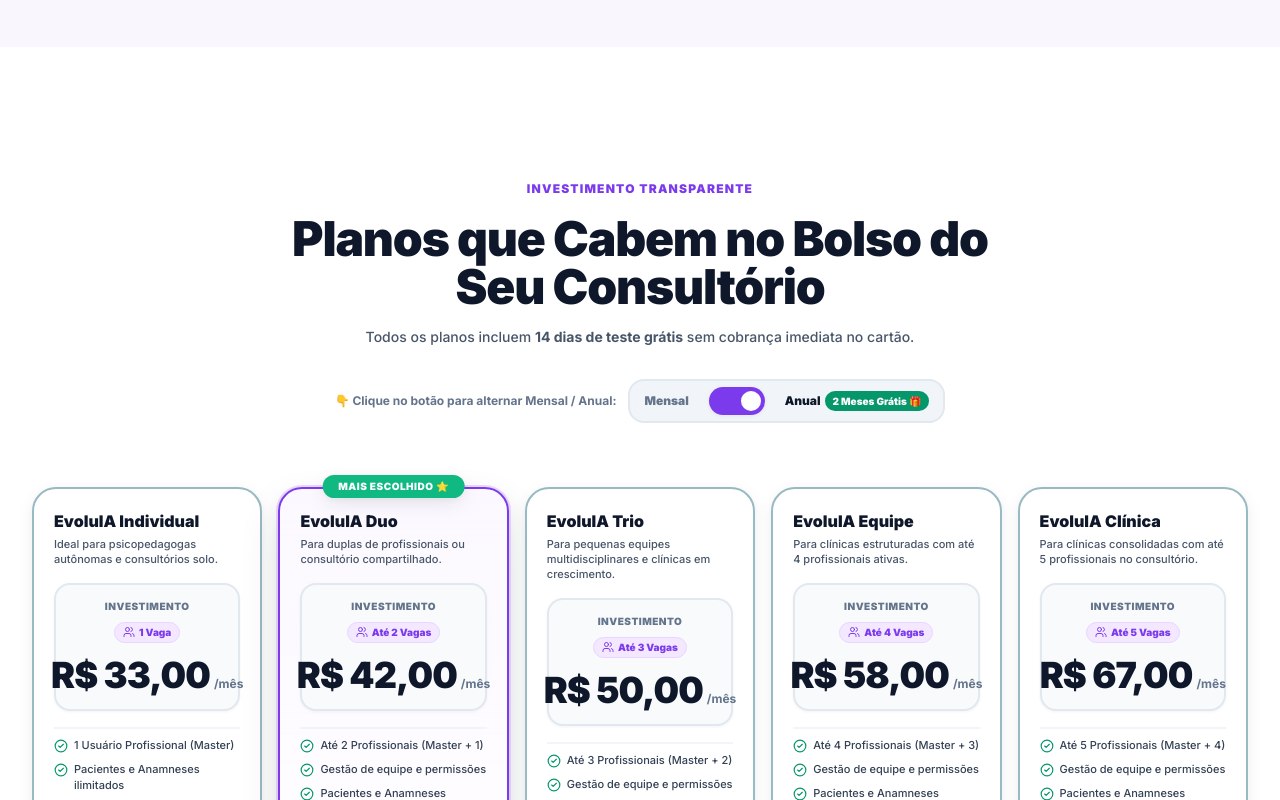
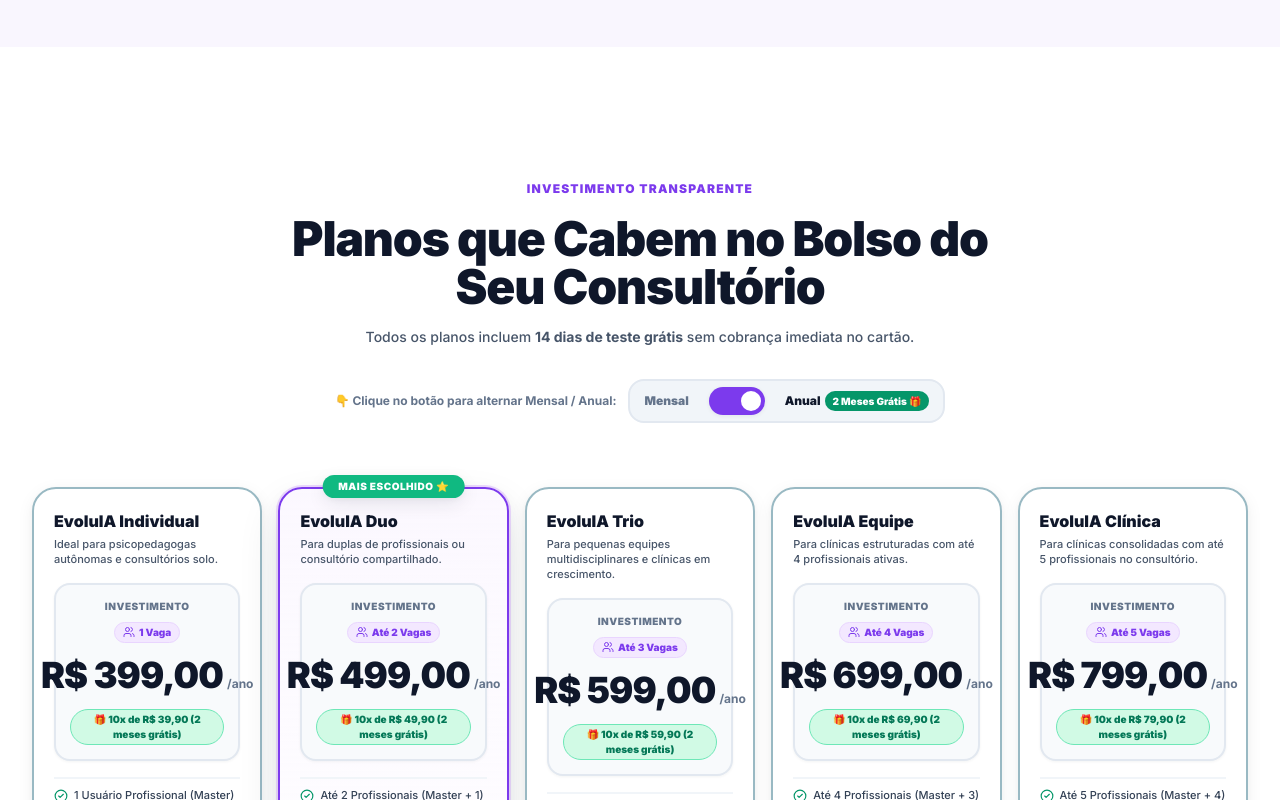
Before and after one commit to renatocarbone817/EvoluIA, a React (Vite) app: page / in a window 1280 px wide. Both pictures are taken after a click on the button 736 px from the left and 4323 px from the top of the page. Shown: the part 3923-4723 px from the top of the page. Built offline with nearby package versions, Linux system fonts and the light colour scheme; no server answers.

Commit message:
feat(planos): ajustar preco anual para 10x o valor mensal com badge de 2 meses gratis

```diff
--- a/src/pages/landing/LandingPage.tsx
+++ b/src/pages/landing/LandingPage.tsx
@@ -792,7 +792,7 @@ export function LandingPage() {
           <div className="grid grid-cols-1 md:grid-cols-2 lg:grid-cols-5 gap-4 items-stretch">
             {PLANS_CONFIG.map((plan) => {
               const isPopular = plan.isPopular
-              const price = billingPeriod === "monthly" ? plan.priceMonthly : Math.round(plan.priceMonthly * 10 / 12)
+              const price = billingPeriod === "monthly" ? plan.priceMonthly : plan.priceMonthly * 10
 
               return (
                 <div
@@ -833,15 +833,23 @@ export function LandingPage() {
                         </div>
                       </div>
 
-                      {/* Bottom Row: Preço Grande e /mês Junto na Mesma Linha */}
+                      {/* Bottom Row: Preço Grande e /mês ou /ano Junto na Mesma Linha */}
                       <div className="flex items-baseline justify-center gap-1 pt-1">
                         <span className="text-3xl sm:text-4xl font-black text-[#0F172A] tracking-tight whitespace-nowrap">
                           R$ {price.toFixed(2).replace(".", ",")}
                         </span>
                         <span className="text-xs font-bold text-slate-500 whitespace-nowrap">
-                          /mês
+                          {billingPeriod === "monthly" ? "/mês" : "/ano"}
                         </span>
                       </div>
+
+                      {billingPeriod === "yearly" && (
+                        <div className="text-center pt-0.5">
+                          <span className="text-[10px] font-black text-emerald-700 bg-emerald-100 px-2.5 py-0.5 rounded-full border border-emerald-300 inline-flex items-center gap-1">
+                            <span>🎁 10x de R$ {plan.priceMonthly.toFixed(2).replace(".", ",")} (2 meses grátis)</span>
+                          </span>
+                        </div>
+                      )}
                     </div>
 
                     {/* Recursos */}
--- a/src/pages/plan/PlanPage.tsx
+++ b/src/pages/plan/PlanPage.tsx
@@ -339,11 +339,12 @@ export function PlanPage() {
             const isUpgrade = (details?.planConfig.maxProfessionals || 1) < plan.maxProfessionals
             const isDowngrade = (details?.planConfig.maxProfessionals || 1) > plan.maxProfessionals
 
-            // Preço com desconto anual se Anual estiver selecionado (10 meses divididos por 12)
+            // Preço com desconto anual se Anual estiver selecionado (10x o valor mensal = 2 meses grátis)
+            const annualTotalPrice = plan.priceMonthly * 10
             const displayedPrice =
               billingPeriod === "monthly"
                 ? plan.formattedPrice
-                : `R$ ${Math.round((plan.priceMonthly * 10) / 12).toFixed(2).replace(".", ",")}`
+                : `R$ ${annualTotalPrice.toFixed(2).replace(".", ",")}`
 
             // Validação de Downgrade
             const downgradeCheck = isDowngrade && details
@@ -398,15 +399,23 @@ export function PlanPage() {
                       </div>
                     </div>
 
-                    {/* Bottom Row: Preço Grande e /mês Junto na Mesma Linha */}
+                    {/* Bottom Row: Preço Grande e /mês ou /ano Junto na Mesma Linha */}
                     <div className="flex items-baseline justify-center gap-1 pt-1">
                       <span className="text-3xl sm:text-4xl font-black text-[#0D2329] tracking-tight whitespace-nowrap">
                         {displayedPrice}
                       </span>
                       <span className="text-xs font-bold text-[#6B7C83] whitespace-nowrap">
-                        /mês
+                        {billingPeriod === "monthly" ? "/mês" : "/ano"}
                       </span>
                     </div>
+
+                    {billingPeriod === "yearly" && (
+                      <div className="text-center pt-0.5">
+                        <span className="text-[10px] font-black text-emerald-700 bg-emerald-50 px-2 py-0.5 rounded-full border border-emerald-200 inline-flex items-center gap-1">
+                          <span>🎁 10x de {plan.formattedPrice} (2 meses grátis)</span>
+                        </span>
+                      </div>
+                    )}
                   </div>
 
                   {/* Lista de Recursos */}
```
